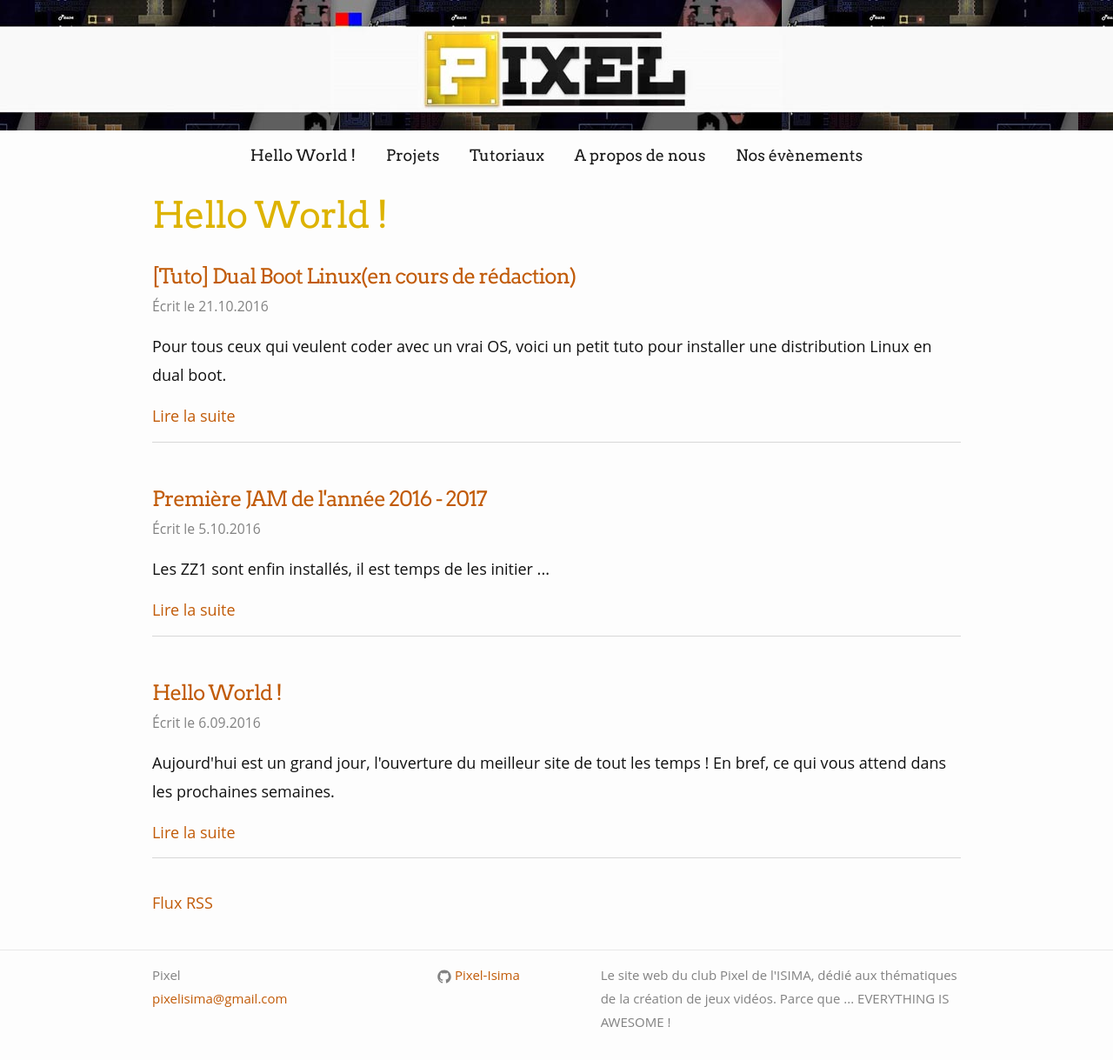
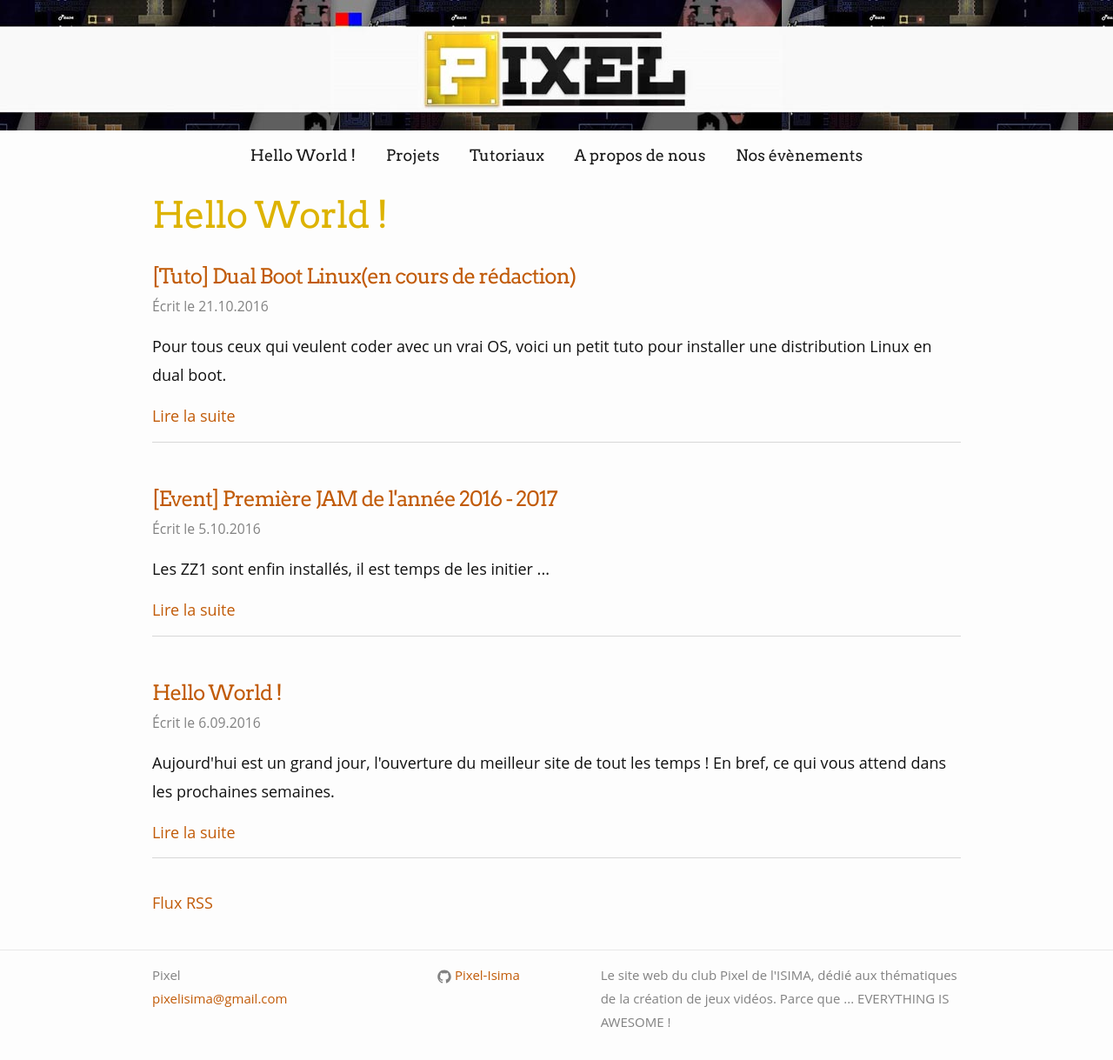
Before and after one commit to Pixel-Isima/Pixel-Isima.github.io, a Jekyll site: the page built from index.html, in a window 1280 px wide. Shown: the whole page at 87% size. Built offline with Jekyll 4.4.1, drawn with Linux system fonts in a browser that asks for light colours; some web fonts are replaced.

Commit message:
Validating tested things :)

```diff
--- a/_includes/post-bloc.html
+++ b/_includes/post-bloc.html
@@ -5,6 +5,12 @@
       <a class="post-link" href="{{ post.url | prepend: site.baseurl }}">
         {% if post.categories contains 'tutorial' %}
           [Tuto]
+        {% endif %}
+        {% if post.categories contains 'event' %}
+          [Event]
+        {% endif %}
+        {% if post.categories contains 'project' %}
+          [Projet]
         {% endif %}
         {{ post.title }}</a>
 
--- a/_posts/2016-10-21-Dual-Boot-Linux.markdown
+++ b/_posts/2016-10-21-Dual-Boot-Linux.markdown
@@ -13,6 +13,7 @@ Le dual boot c'est simplement le fait d'avoir 2 systèmes d'exploitation sur sa
 
 ## Les prérequis
 Pour faire un dual boot quelques prérequis sont nécessaire :
+
 * Votre Pc avec Windows 7/8/10 installé
 * Un iso Linux
 * une clé usb
```
Also changed, not shown: _includes/project-bloc.html (line endings or trailing spaces).
